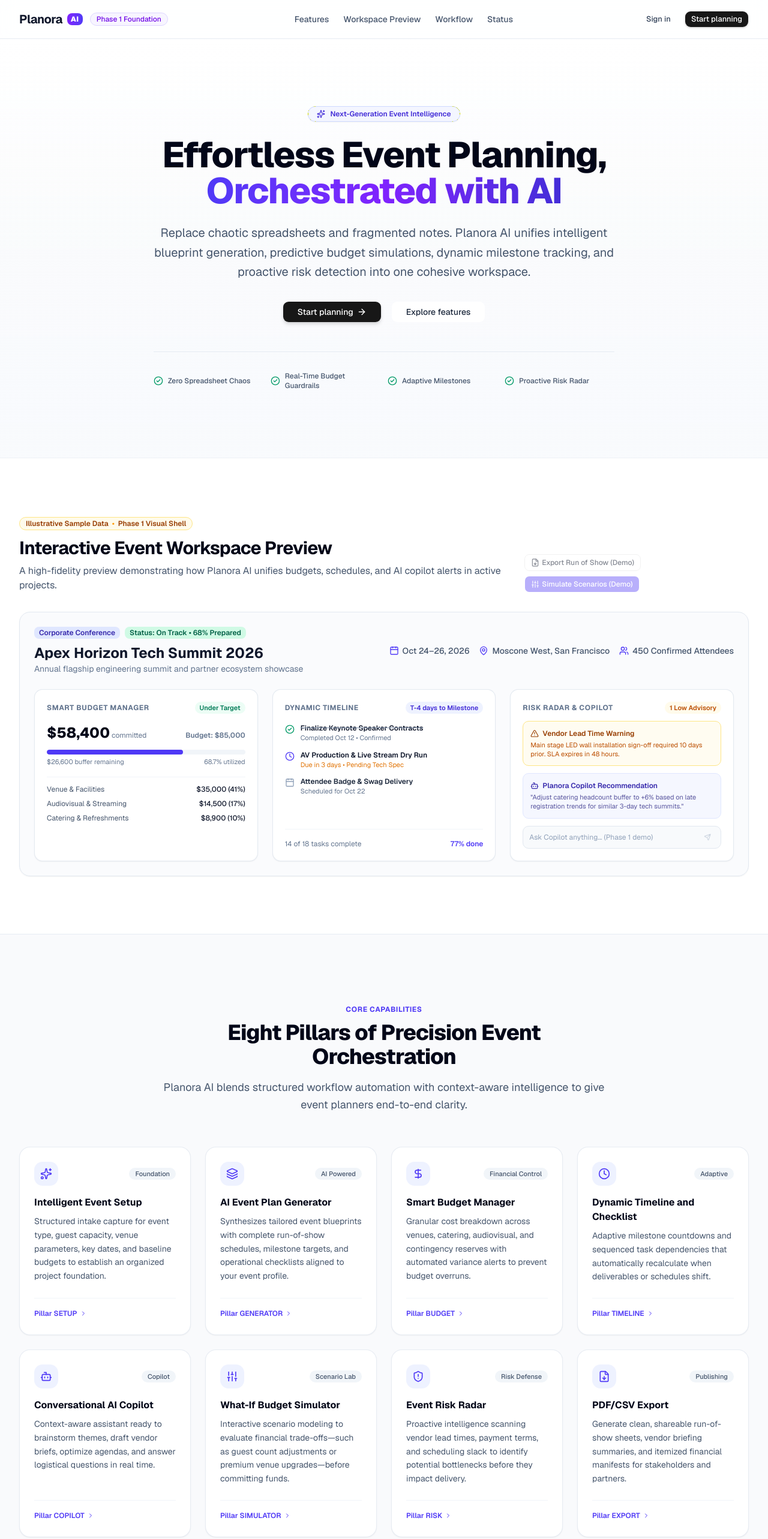
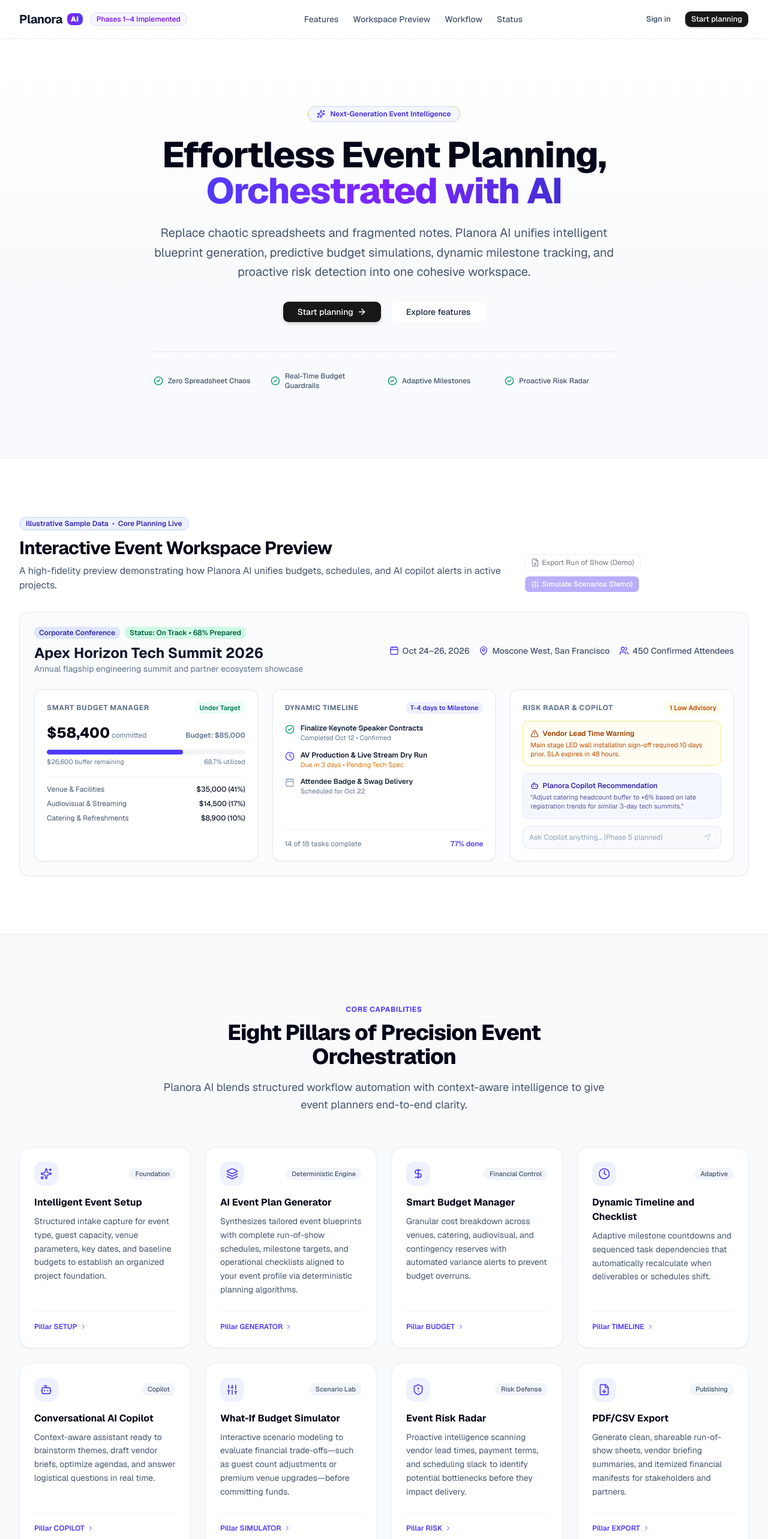
Before and after one commit to hetpatel1b/Planora-AI, a Next.js app: page / in a window 1280 px wide. Shown: the top 2566 px of the page at 60% size. Built offline with nearby package versions, Linux system fonts and the light colour scheme.

Commit message:
feat: add landing page and blueprint viewer component for event planning workspace

```diff
--- a/src/app/page.tsx
+++ b/src/app/page.tsx
@@ -38,8 +38,8 @@
       icon: Layers,
       title: "AI Event Plan Generator",
       description:
-        "Synthesizes tailored event blueprints with complete run-of-show schedules, milestone targets, and operational checklists aligned to your event profile.",
-      badge: "AI Powered",
+        "Synthesizes tailored event blueprints with complete run-of-show schedules, milestone targets, and operational checklists aligned to your event profile via deterministic planning algorithms.",
+      badge: "Deterministic Engine",
     },
     {
       id: "budget",
@@ -131,7 +131,7 @@
               </span>
             </a>
             <span className="hidden rounded-full border border-violet-200 bg-violet-50/80 px-2.5 py-0.5 text-xs font-medium text-violet-700 sm:inline-block dark:border-violet-900/50 dark:bg-violet-950/50 dark:text-violet-300">
-              Phase 1 Foundation
+              Phases 1–4 Implemented
             </span>
           </div>
 
@@ -273,10 +273,10 @@
           <div className="mx-auto max-w-7xl px-4 sm:px-6 lg:px-8">
             <div className="flex flex-col items-start justify-between gap-4 md:flex-row md:items-end">
               <div>
-                <div className="inline-flex items-center gap-1.5 rounded-full border border-amber-200 bg-amber-50 px-2.5 py-0.5 text-xs font-semibold text-amber-800 dark:border-amber-900/60 dark:bg-amber-950/40 dark:text-amber-300">
+                <div className="inline-flex items-center gap-1.5 rounded-full border border-indigo-200 bg-indigo-50 px-2.5 py-0.5 text-xs font-semibold text-indigo-800 dark:border-indigo-900/60 dark:bg-indigo-950/40 dark:text-indigo-300">
                   <span>Illustrative Sample Data</span>
-                  <span className="text-amber-500">•</span>
-                  <span>Phase 1 Visual Shell</span>
+                  <span className="text-indigo-500">•</span>
+                  <span>Core Planning Live</span>
                 </div>
                 <h2
                   id="preview-heading"
@@ -528,7 +528,7 @@
                       <input
                         type="text"
                         disabled
-                        placeholder="Ask Copilot anything... (Phase 1 demo)"
+                        placeholder="Ask Copilot anything... (Phase 5 planned)"
                         className="w-full bg-transparent text-xs text-slate-700 placeholder:text-slate-400 focus:outline-none dark:text-slate-200"
                         aria-label="Copilot query input (disabled in demo)"
                       />
@@ -673,32 +673,28 @@
                     id="status-heading"
                     className="mt-3 text-2xl font-bold tracking-tight text-slate-950 sm:text-3xl dark:text-white"
                   >
-                    Phase 1 Foundation Complete
+                    Phases 1–4 Implemented — Core Planning Live
                   </h2>
                   <p className="mt-2 text-sm leading-relaxed text-slate-600 dark:text-slate-300">
-                    The core Next.js App Router architecture, Tailwind CSS v4
-                    design system, Base UI component configuration, and secret
-                    isolation standards are in place. Phase 2 introduces
-                    Supabase authentication and data models, followed by Groq AI
-                    inference integrations in Phase 3.
+                    Planora AI has completed core planning capabilities: event workspace setup, deterministic blueprint generation with selective review and acceptance, decimal-safe budget management, and dynamic timeline checklists. Conversational AI Copilot (Phase 5), What-If Budget Simulator, Event Risk Radar (Phase 6), and PDF/CSV Export (Phase 7) remain on the planned roadmap.
                   </p>
                 </div>
 
                 <div className="flex flex-col gap-2.5 sm:flex-row">
                   <div className="rounded-xl border border-slate-200 bg-slate-50/70 p-4 text-xs dark:border-slate-800 dark:bg-slate-950/50">
                     <span className="font-semibold text-slate-900 dark:text-slate-200">
-                      Phase 1 (Current):
+                      Phases 1–4 (Active):
                     </span>
                     <p className="mt-1 text-slate-500 dark:text-slate-400">
-                      Setup, UI shell &amp; secret guardrails
+                      Intelligent Setup, Deterministic Plans, Budgets &amp; Timelines
                     </p>
                   </div>
                   <div className="rounded-xl border border-slate-200 bg-slate-50/70 p-4 text-xs dark:border-slate-800 dark:bg-slate-950/50">
                     <span className="font-semibold text-slate-900 dark:text-slate-200">
-                      Phase 2 (Upcoming):
+                      Phase 5 (Upcoming):
                     </span>
                     <p className="mt-1 text-slate-500 dark:text-slate-400">
-                      Supabase DB, Auth &amp; Event CRUD
+                      Conversational AI Copilot via Groq LLM integration
                     </p>
                   </div>
                 </div>
@@ -759,7 +755,7 @@
 
           <div className="mt-8 flex flex-col items-center justify-between gap-3 border-t border-slate-100 pt-6 text-[11px] text-slate-500 sm:flex-row dark:border-slate-800/80 dark:text-slate-400">
             <p>© {currentYear} Planora AI. All rights reserved.</p>
-            <p>Phase 1 Foundation • Built with Next.js &amp; Base UI</p>
+            <p>Phases 1–4 Implemented • Built with Next.js &amp; Base UI</p>
           </div>
         </div>
       </footer>
--- a/src/components/plan/plan-blueprint-viewer.tsx
+++ b/src/components/plan/plan-blueprint-viewer.tsx
@@ -729,7 +729,7 @@
             </div>
 
             <p className="text-[11px] text-slate-500 dark:text-slate-400">
-              Note: Existing workspace tasks and budget records will remain safe and will not be overwritten.
+              Manually created tasks and budget items will be preserved. Tasks and budget items imported from a previously accepted AI-generated plan will be replaced by the selected items in this new plan revision.
             </p>
           </div>
 
```
Also changed, not shown: 1 other file (tests, documents, lock files or other folders).
